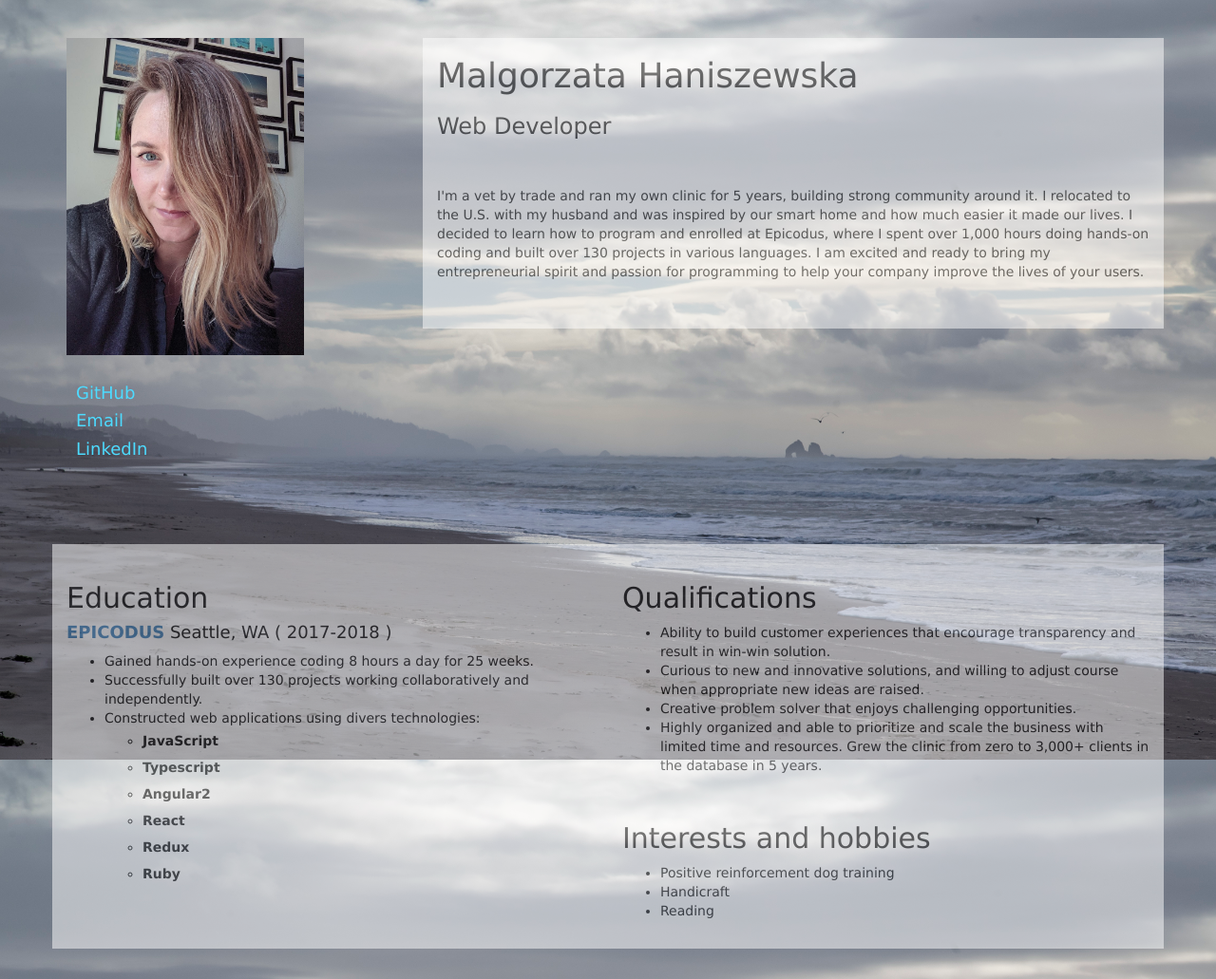
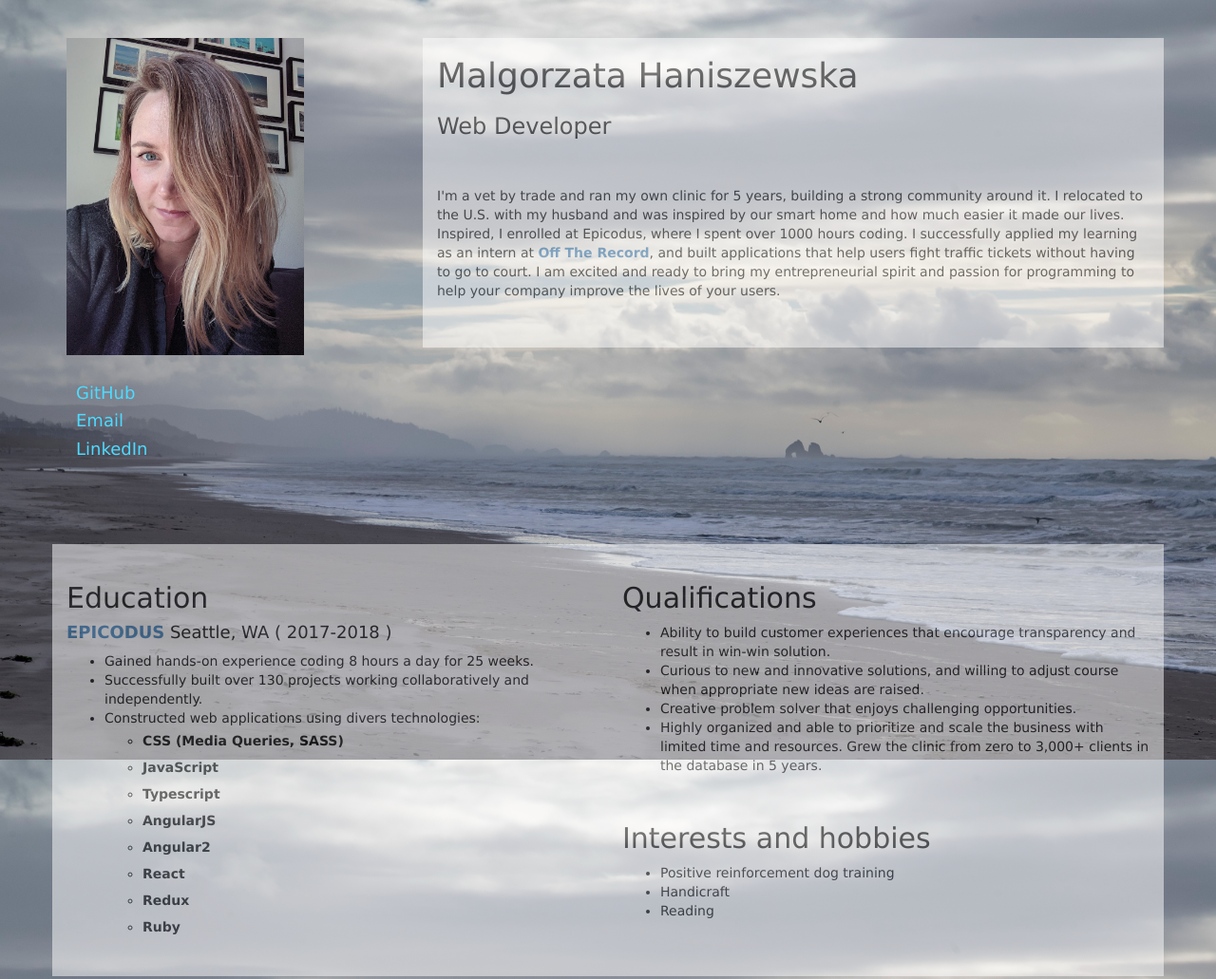
Before and after one commit to yetka/yetka-portfolio, a plain HTML site: page index.html in a window 1280 px wide. Shown: the top 1031 px of the page at 95% size. Drawn offline with nearby package versions, Linux system fonts and the light colour scheme.

Commit message:
update info with internship

```diff
--- a/index.html
+++ b/index.html
@@ -30,7 +30,7 @@
             <br>
             <br>
             <div class="about-me">
-              <p>I'm a vet by trade and ran my own clinic for 5 years, building strong community around it. I relocated to the U.S. with my husband and was inspired by our smart home and how much easier it made our lives. I decided to learn how to program and enrolled at Epicodus, where I spent over 1,000 hours doing hands-on coding and built over 130 projects in various languages. I am excited and ready to bring my entrepreneurial spirit and passion for programming to help your company improve the lives of your users.</p>
+              <p>I'm a vet by trade and ran my own clinic for 5 years, building a strong community around it. I relocated to the U.S. with my husband and was inspired by our smart home and how much easier it made our lives. Inspired, I enrolled at Epicodus, where I spent over 1000 hours coding. I successfully applied my learning as an intern at <strong><a href="https://offtherecord.com/">Off The Record</a></strong>, and built applications that help users fight traffic tickets without having to go to court. I am excited and ready to bring my entrepreneurial spirit and passion for programming to help your company improve the lives of your users.</p>
               <br>
             </div>
             <br>
@@ -52,12 +52,15 @@
               <li>Successfully built over 130 projects working collaboratively and independently.</li>
               <li>Constructed web applications using divers technologies:
                 <ul class="tools-list">
+                  <li><strong>CSS (Media Queries, SASS)</strong></li>
                   <li><strong>JavaScript</strong></li>
                   <li><strong>Typescript</strong></li>
+                  <li><strong>AngularJS</strong></li>
                   <li><strong>Angular2</strong></li>
                   <li><strong>React</strong></li>
                   <li><strong>Redux</strong></li>
                   <li><strong>Ruby</strong></li>
+                  <br>
                 </ul>
               </li>
             </ul>
@@ -165,7 +168,7 @@
           </div>
           <div class="col-md-4">
             <h3><a href="https://github.com/yetka/react-redux-marine-resort">Marine Resort</a></h3>
-            <p>An application that allows resort's guests to make a room reservation and allows manager to manage all information about the resort, including booking system..</p>
+            <p> An application created to manage a small family resort business. It allow resort guests to make a room reservation and learn more about the resort itself and the region it is located in. It is created to be very user friendly, especially the administrator part, that even non-technical person is able to smoothly navigate through it.</p>
             <p><strong>Technologies:</strong></p>
             <ul>
               <li>HTML</li>
```
